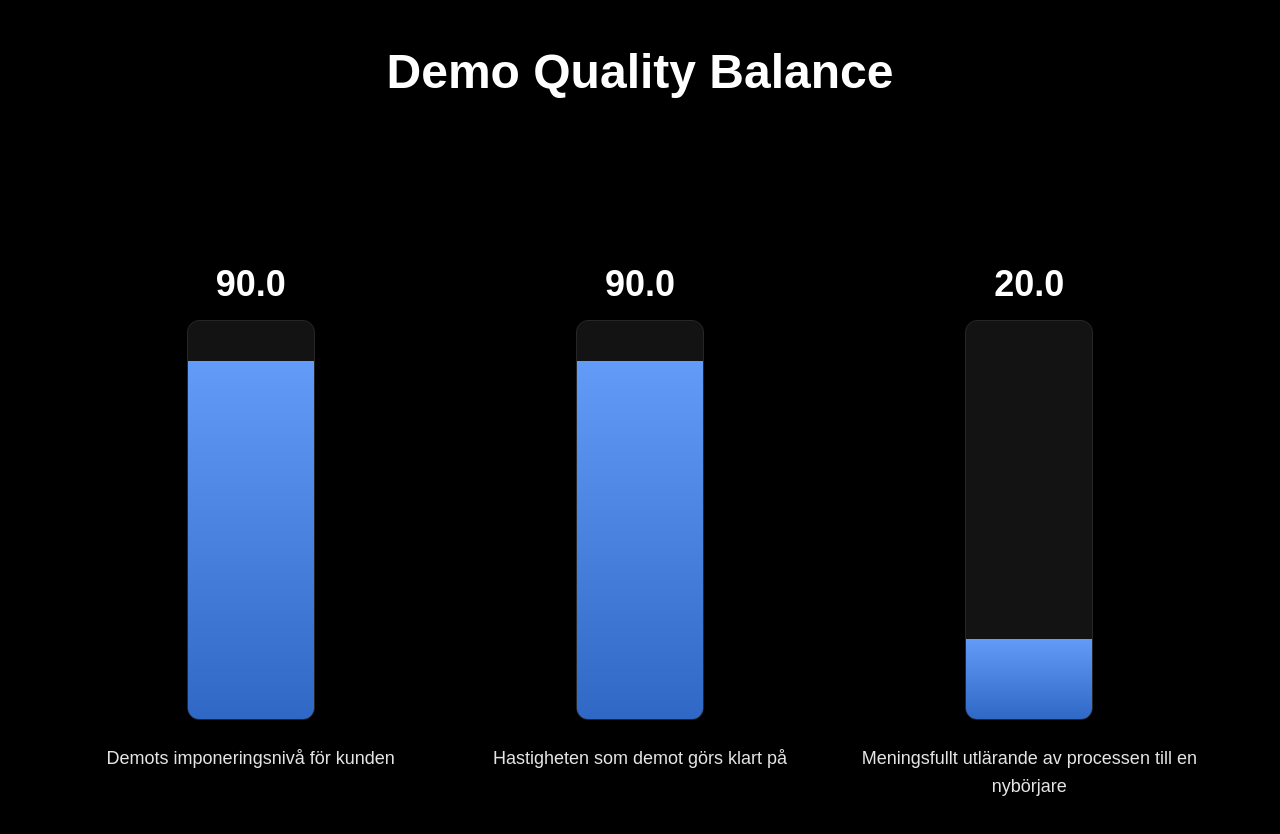
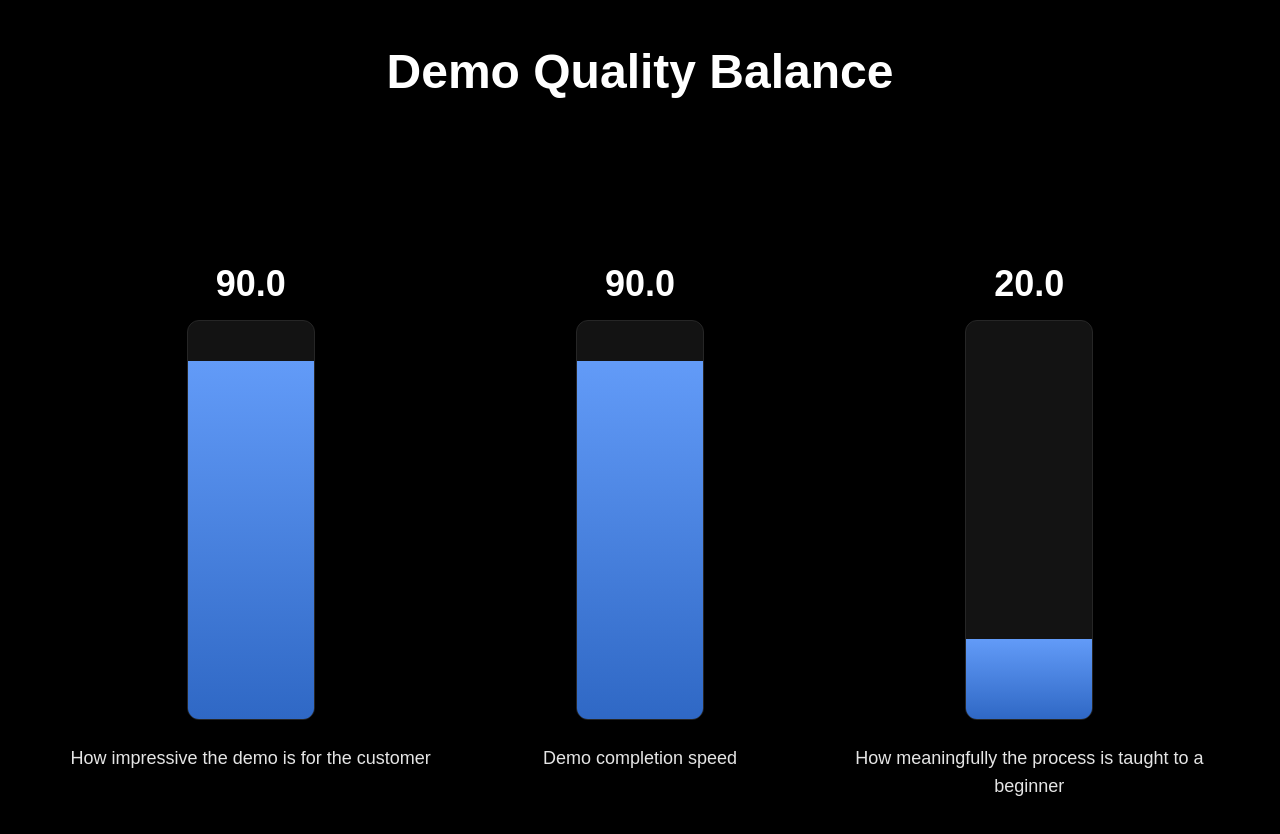
Before and after one commit to mrconter1/demo-balance, a Next.js app: page / in a window 1280 px wide. Shown: the top 834 px of the page. Built offline with nearby package versions, Linux system fonts and the light colour scheme.

Commit message:
Change to english

```diff
--- a/src/app/page.tsx
+++ b/src/app/page.tsx
@@ -84,17 +84,17 @@ export default function Home() {
           animate={{ opacity: 1, y: 0 }}
         >
           <BalanceBar
-            label="Demots imponeringsnivå för kunden"
+            label="How impressive the demo is for the customer"
             value={values.impression}
             onChange={handleChange("impression")}
           />
           <BalanceBar
-            label="Hastigheten som demot görs klart på"
+            label="Demo completion speed"
             value={values.speed}
             onChange={handleChange("speed")}
           />
           <BalanceBar
-            label="Meningsfullt utlärande av processen till en nybörjare"
+            label="How meaningfully the process is taught to a beginner"
             value={values.learning}
             onChange={handleChange("learning")}
           />
```
